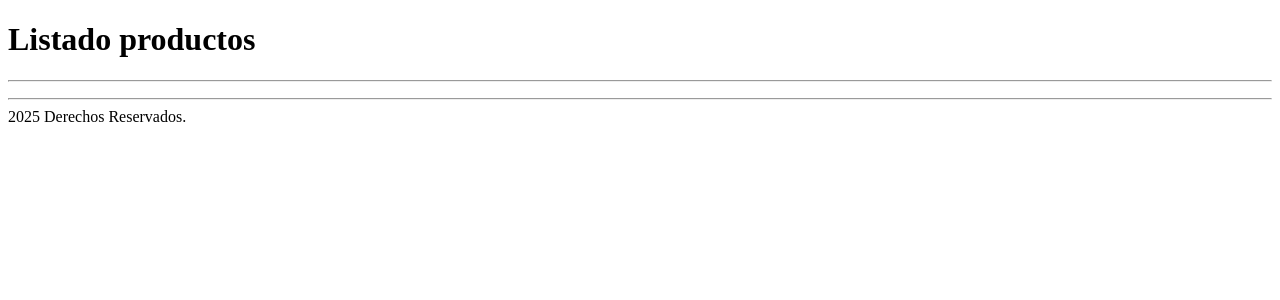
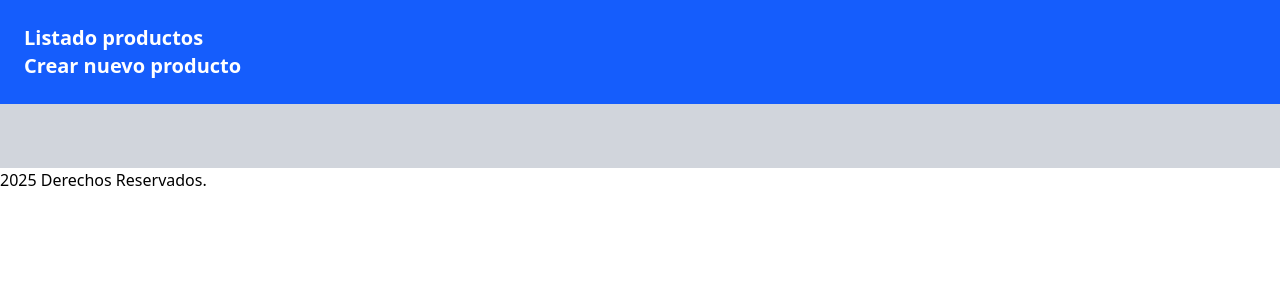
Before and after one commit to ChetarIgor/backend-p2025, a Django app: page /inventario/productos/ in a window 1280 px wide. Shown: the top 300 px of the page. Run offline with Django 4.2, Linux system fonts and the light colour scheme; data that the repository does not hold is empty.

Commit message:
feat: Clase 12-09 django form
Aprendimos a crear formularios en Django con Tailwind CSS.

```diff
--- a/bienvenida/inventario/templates/inventario/base.html
+++ b/bienvenida/inventario/templates/inventario/base.html
@@ -3,6 +3,7 @@
     <head>
         <meta charset="UTF-8">
         <meta name="viewport" content="width=device-width, initial-scale=1.0">
+        <script src="https://cdn.jsdelivr.net/npm/@tailwindcss/browser@4"></script>
         <title>
             {% block title %}
             {% endblock %}
@@ -13,10 +14,11 @@
         {% block header %}
 
         {% endblock %}
-    <hr>
+
         {% block main %}
+
         {% endblock %}
-    <hr>
+
         {% block footer %}
 
         {% endblock %}
--- /dev/null
+++ b/bienvenida/inventario/templates/inventario/producto_form.html
@@ -0,0 +1,5 @@
+<form action="" method="post">
+    {% csrf_token %}
+    {{ form }}
+    <button type="submit">Guardar</button>
+</form>
--- a/bienvenida/inventario/templates/inventario/producto_list.html
+++ b/bienvenida/inventario/templates/inventario/producto_list.html
@@ -5,21 +5,27 @@ Listado productos
 {% endblock %}
 
 {% block header  %}
-<header>
+    <header class="w-full bg-blue-600 text-white p-6 text-xl font-bold">
         <h1>
             Listado productos
         </h1>
+
+        <a href="{%url 'producto_create' %}">
+            Crear nuevo producto
+        </a>
+
     </header>
 {% endblock  %}
 
 {% block main %}
-    <ul>
+    <ul class="p-8 bg-gray-300 flex flex-col gap-6">
         {% for producto in object_list %}
+            <div class="bg-white border border-gray-400 rounded shadow w-full flex-col gap-2 p-4 hover:bg-blue-300">
                 <li>Nombre: {{ producto.nombre }}</li>
                 <li>Descripcion: {{ producto.descripcion }}</li>
                 <li>Precio: {{ producto.precio }}</li>
                 <li>Stock: {{ producto.stock }}</li>
-            <br>
+            </div>
         {% endfor %}
     </ul>
 {% endblock %}
```
Lines whose indentation alone changed are shown as unchanged.
